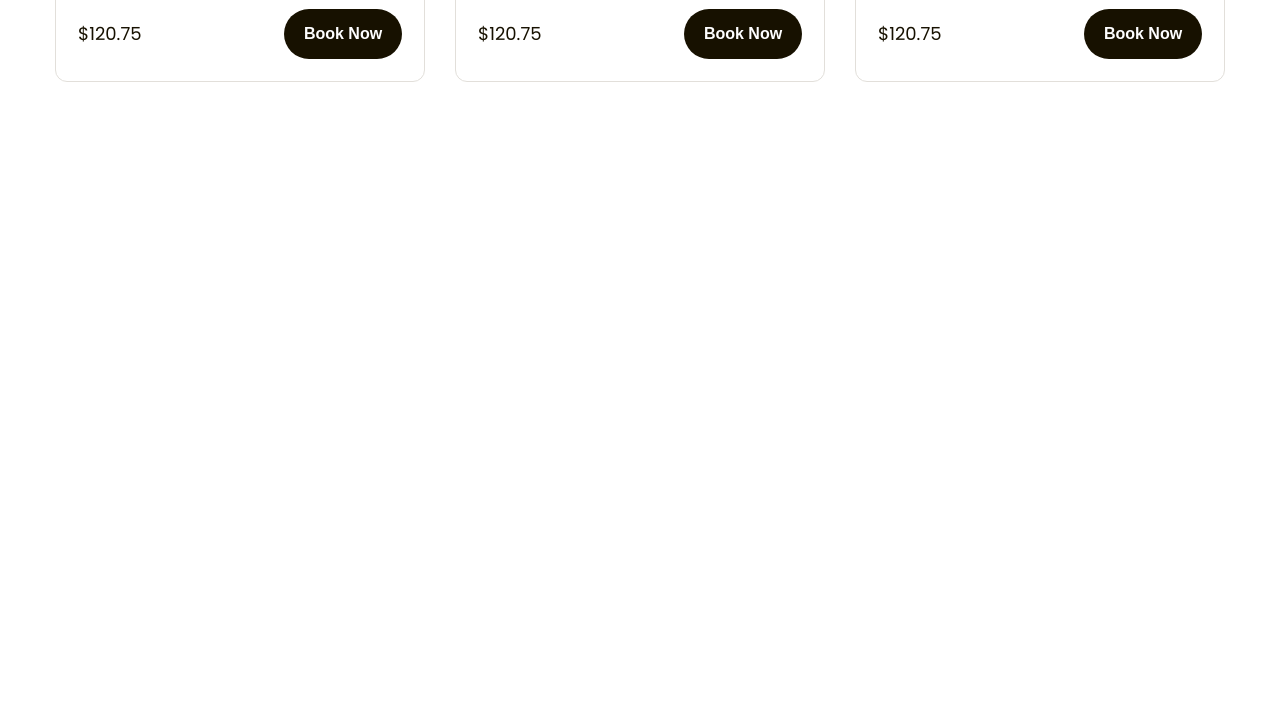
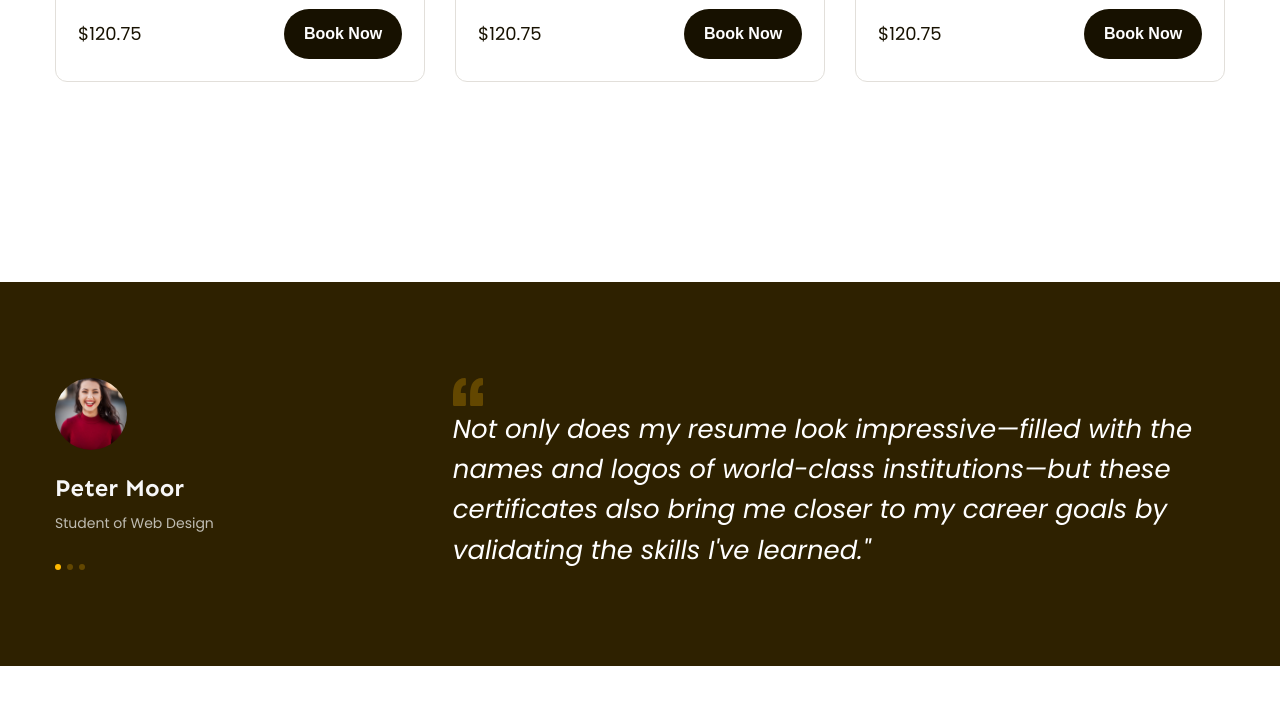
Before and after one commit to HarryVenn/du_an_html, a plain HTML site: page index.html in a window 1280 px wide. Shown: the part 1653-2357 px from the top of the page. Drawn offline with Linux system fonts and the light colour scheme; files whose address does not match are found by name.

Commit message:
p9 hoàn thiệt feedback

```diff
--- a/assets/css/style.css
+++ b/assets/css/style.css
@@ -367,3 +367,75 @@ a {
 .popular .btn-book:hover {
   background-color: var(--primary-color);
 }
+/* =================feedback================== */
+/* item left */
+.feedback {
+  margin-top: 135px;
+  padding: 96px 0;
+  background: #2e2100;
+}
+
+.feedback-list {
+  display: flex;
+  overflow: hidden;
+}
+
+.feedback-item {
+  width: 100%;
+  display: flex;
+  flex-shrink: 0;
+}
+
+.feedback-item .avatar {
+  width: 72px;
+  height: 72px;
+  border-radius: 50%;
+  object-fit: cover;
+}
+
+.feedback-item .info .member-name {
+  margin-top: 18px;
+  color: #f7f7f7;
+  font-family: var(--font-heading);
+  font-size: 2.4rem;
+  font-weight: 700;
+  line-height: 1.42;
+}
+
+.feedback-item .info .desc {
+  margin-top: 4px;
+  color: #bfbcb2;
+  font-size: 1.4rem;
+  line-height: 1.86;
+}
+
+.feedback-item .dots {
+  gap: 6px;
+  display: flex;
+  margin-top: 28px;
+}
+
+.feedback-item .dot {
+  height: 6px;
+  width: 6px;
+  border-radius: 50%;
+  background: #634700;
+  cursor: pointer;
+}
+
+.feedback-item .dot.active {
+  background: var(--primary-color);
+  cursor: default;
+}
+
+.feedback-item .content {
+  width: 66%;
+  margin-left: auto;
+}
+
+.feedback-item blockquote {
+  color: #fff;
+  font-size: 2.6rem;
+  font-style: italic;
+  line-height: 1.54;
+}
--- a/index.html
+++ b/index.html
@@ -48,6 +48,7 @@
     </header>
     <!-- main -->
     <div class="main">
+      <!-- hero -->
       <div class="hero">
         <div class="main-content">
           <div class="body">
@@ -248,6 +249,111 @@
           </div>
         </div>
       </div>
+      <!-- feedback -->
+      <div class="feedback">
+        <div class="main-content">
+          <div class="feedback-list">
+            <!-- item 1 -->
+            <div class="feedback-item">
+              <!-- khối bên trái -->
+              <div class="info">
+                <img
+                  src="./assets/img/ava1.jpg"
+                  alt="Peter Moor"
+                  class="avatar"
+                />
+                <p class="member-name">Peter Moor</p>
+                <p class="desc">Student of Web Design</p>
+                <div class="dots">
+                  <span class="dot active"></span>
+                  <span class="dot"></span>
+                  <span class="dot"></span>
+                </div>
+              </div>
+              <!-- khối bên phải -->
+              <div class="content">
+                <img
+                  src="./assets/icon/open-quote.svg"
+                  alt=""
+                  class="open-quotes"
+                />
+                <blockquote>
+                  Not only does my resume look impressive—filled with the names
+                  and logos of world-class institutions—but these certificates
+                  also bring me closer to my career goals by validating the
+                  skills I've learned."
+                </blockquote>
+              </div>
+            </div>
+
+            <!-- item 2 -->
+            <div class="feedback-item">
+              <!-- khối bên trái -->
+              <div class="info">
+                <img
+                  src="./assets/img/ava2.jpg"
+                  alt="Peter Moor"
+                  class="avatar"
+                />
+                <p class="member-name">Peter Moor</p>
+                <p class="desc">Student of Web Design</p>
+                <div class="dots">
+                  <span class="dot"></span>
+                  <span class="dot active"></span>
+                  <span class="dot"></span>
+                </div>
+              </div>
+              <!-- khối bên phải -->
+              <div class="content">
+                <img
+                  src="./assets/icon/open-quote.svg"
+                  alt=""
+                  class="open-quotes"
+                />
+                <blockquote>
+                  Not only does my resume look impressive—filled with the names
+                  and logos of world-class institutions—but these certificates
+                  also bring me closer to my career goals by validating the
+                  skills I've learned."
+                </blockquote>
+              </div>
+            </div>
+
+            <!-- item 3 -->
+            <div class="feedback-item">
+              <!-- khối bên trái -->
+              <div class="info">
+                <img
+                  src="./assets/img/ava3.jpg"
+                  alt="Peter Moor"
+                  class="avatar"
+                />
+                <p class="member-name">Peter Moor</p>
+                <p class="desc">Student of Web Design</p>
+                <div class="dots">
+                  <span class="dot"></span>
+                  <span class="dot"></span>
+                  <span class="dot active"></span>
+                </div>
+              </div>
+              <!-- khối bên phải -->
+              <div class="content">
+                <img
+                  src="./assets/icon/open-quote.svg"
+                  alt=""
+                  class="open-quotes"
+                />
+                <blockquote>
+                  Not only does my resume look impressive—filled with the names
+                  and logos of world-class institutions—but these certificates
+                  also bring me closer to my career goals by validating the
+                  skills I've learned."
+                </blockquote>
+              </div>
+            </div>
+          </div>
+        </div>
+      </div>
     </div>
   </body>
 </html>
```
